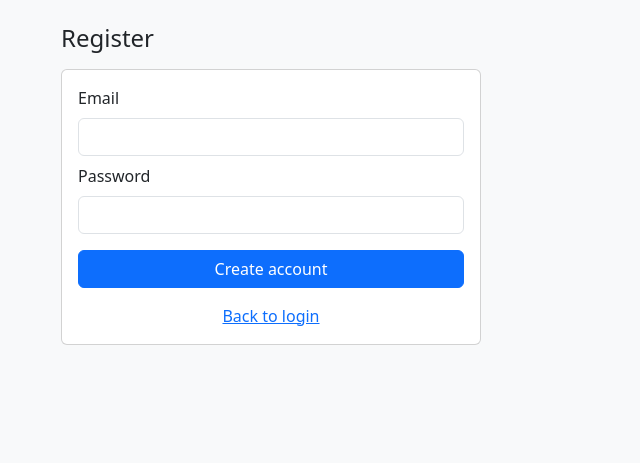
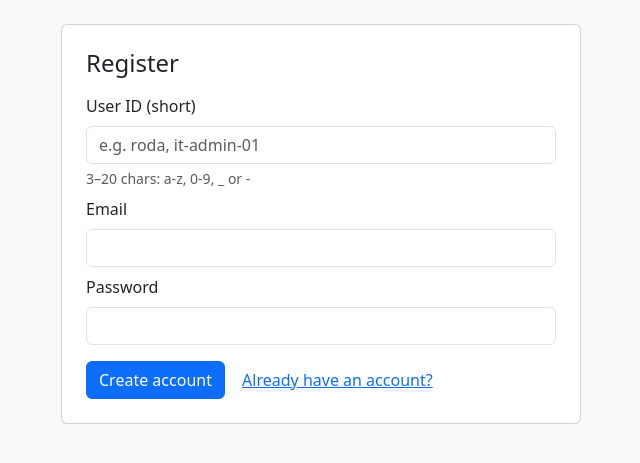
Before and after one commit to rodapoyraz/AWS-Cloud-Based-Task-Manager, a Flask app: page /register in a window 1280 px wide. Shown: the part 56-519 px from the top of the page, without its empty margins (21-661 px from the left). Run offline with Flask 3, Linux system fonts and the light colour scheme.

Commit message:
User id fixed

```diff
--- a/app/templates/assign.html
+++ b/app/templates/assign.html
@@ -11,12 +11,12 @@
       <option value="">-- Choose user --</option>
       {% for u in users %}
         <option value="{{ u.id }}">
-          {{ u.id }}
+          {{ u.user_code or u.id }}
         </option>
       {% endfor %}
     </select>
     <div class="form-text">
-      Only user ID is shown. Email is hidden internally.
+      Friendly IDs show once existing users have <code>user_code</code> set in Cosmos.
     </div>
   </div>
 
--- a/app/templates/register.html
+++ b/app/templates/register.html
@@ -1,19 +1,29 @@
 {% extends "base.html" %}
 {% block title %}Register{% endblock %}
+
 {% block content %}
+<div class="card p-4" style="max-width:520px;">
   <h1 class="h4 mb-3">Register</h1>
-<form method="post" class="card p-3" style="max-width: 420px;">
+
+  <form method="post">
+    <div class="mb-2">
+      <label class="form-label">User ID (short)</label>
+      <input class="form-control" name="user_code" required placeholder="e.g. roda, it-admin-01">
+      <div class="form-text">3–20 chars: a-z, 0-9, _ or -</div>
+    </div>
+
     <div class="mb-2">
       <label class="form-label">Email</label>
       <input class="form-control" name="email" type="email" required>
     </div>
+
     <div class="mb-3">
       <label class="form-label">Password</label>
       <input class="form-control" name="password" type="password" required>
     </div>
-  <button class="btn btn-primary w-100">Create account</button>
-  <div class="mt-3 text-center">
-    <a href="{{ url_for('routes.login') }}">Back to login</a>
+
+    <button class="btn btn-primary" type="submit">Create account</button>
+    <a class="btn btn-link" href="{{ url_for('routes.login') }}">Already have an account?</a>
+  </form>
 </div>
-</form>
 {% endblock %}
```
Lines whose indentation alone changed are shown as unchanged.
